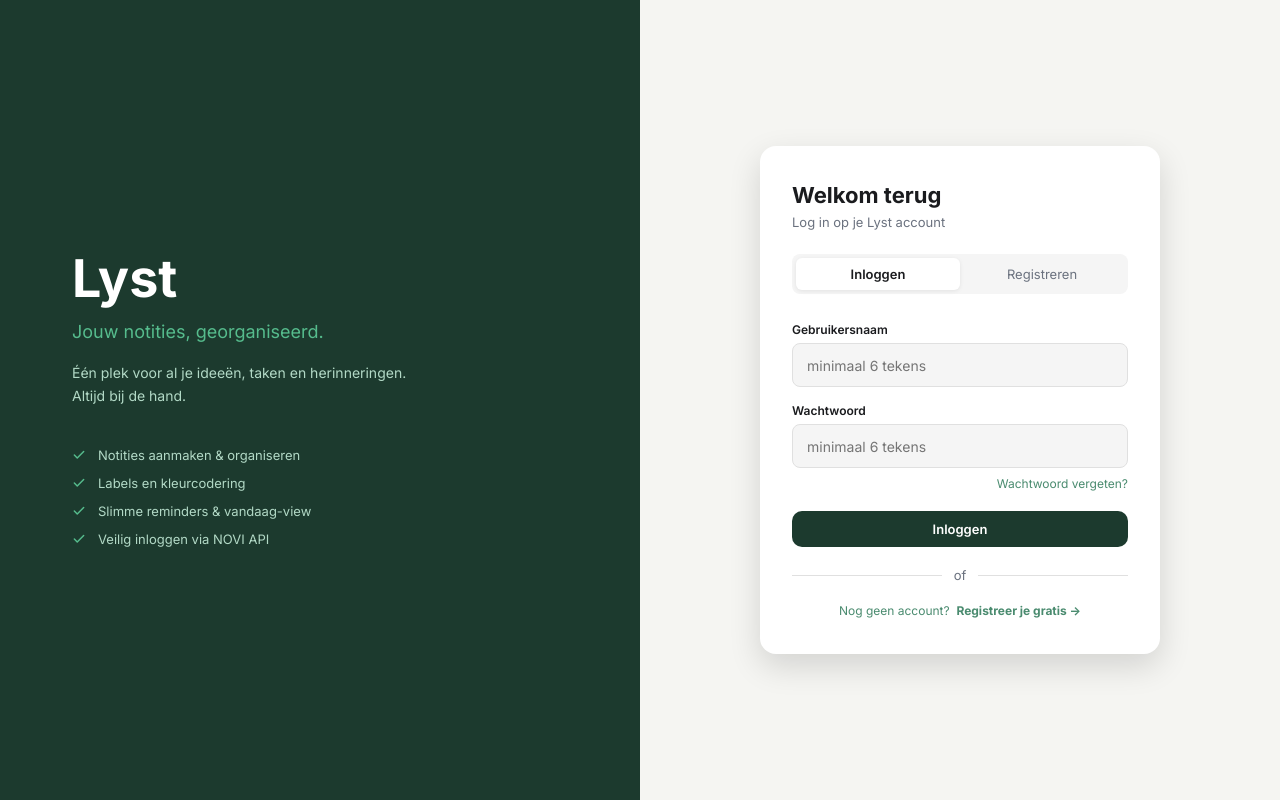
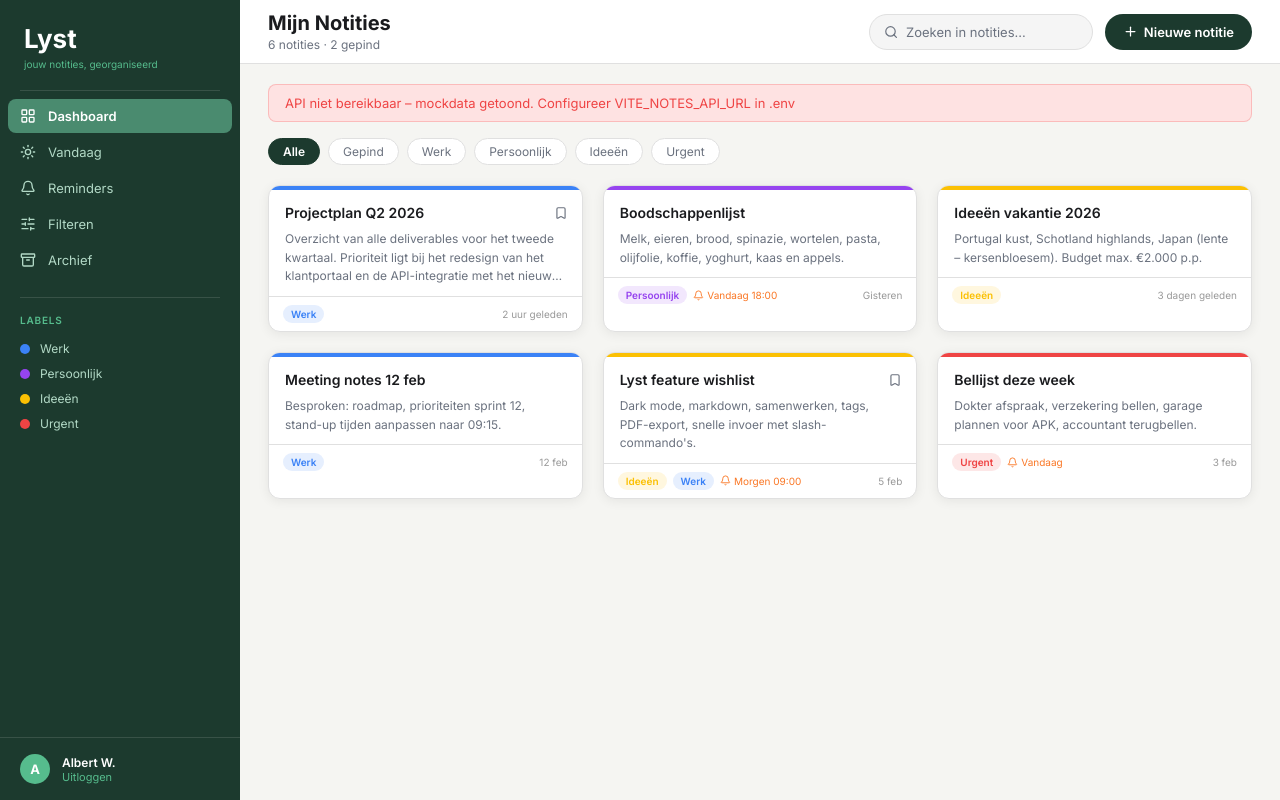
Before and after one commit to Manolo008/lyst, a React (Vite) app: page /dashboard in a window 1280 px wide. Before the commit this address led to /. Built offline with nearby package versions, Linux system fonts and the light colour scheme; no server answers; sample sign-in values are in the browser's storage.

Commit message:
fix: migrate auth to NOVI Dynamic API with email-based login
Replace deprecated Heroku backend with NOVI Dynamic API. Switch from
username to email, use novi-education-project-id header, remove
getProfile call in favour of storing user from login response.

```diff
--- a/src/api/auth.js
+++ b/src/api/auth.js
@@ -1,10 +1,18 @@
-const BASE = import.meta.env.VITE_AUTH_URL || 'https://frontend-educational-backend.herokuapp.com'
+const BASE       = import.meta.env.VITE_API_URL
+const PROJECT_ID = import.meta.env.VITE_PROJECT_ID
 
-export async function signup({ username, email, password }) {
-  const res = await fetch(`${BASE}/api/auth/signup`, {
-    method: 'POST',
-    headers: { 'Content-Type': 'application/json' },
-    body: JSON.stringify({ username, email, password, role: ['user'] }),
+function baseHeaders() {
+  return {
+    'Content-Type':              'application/json',
+    'novi-education-project-id': PROJECT_ID,
+  }
+}
+
+export async function signup({ email, password }) {
+  const res = await fetch(`${BASE}/api/users`, {
+    method:  'POST',
+    headers: baseHeaders(),
+    body:    JSON.stringify({ email, password, roles: ['user'] }),
   })
   if (!res.ok) {
     const body = await res.json().catch(() => ({}))
@@ -13,33 +21,13 @@
   return res.json()
 }
 
-export async function signin({ username, password }) {
-  const res = await fetch(`${BASE}/api/auth/signin`, {
-    method: 'POST',
-    headers: { 'Content-Type': 'application/json' },
-    body: JSON.stringify({ username, password }),
+export async function signin({ email, password }) {
+  const res = await fetch(`${BASE}/api/login`, {
+    method:  'POST',
+    headers: baseHeaders(),
+    body:    JSON.stringify({ email, password }),
   })
-  if (!res.ok) throw new Error('Gebruikersnaam of wachtwoord is onjuist.')
-  return res.json() // { id, username, email, accessToken, tokenType }
+  if (!res.ok) throw new Error('E-mailadres of wachtwoord is onjuist.')
+  const data = await res.json()
+  return { ...data, accessToken: data.token ?? data.accessToken }
 }
-
-export async function getProfile(token) {
-  const res = await fetch(`${BASE}/api/user`, {
-    headers: { Authorization: `Bearer ${token}` },
-  })
-  if (!res.ok) throw new Error('Kon profiel niet ophalen.')
-  return res.json() // { id, username, email, info, roles }
-}
-
-export async function updateProfile(token, data) {
-  const res = await fetch(`${BASE}/api/user`, {
-    method: 'PUT',
-    headers: {
-      'Content-Type': 'application/json',
-      Authorization: `Bearer ${token}`,
-    },
-    body: JSON.stringify(data),
-  })
-  if (!res.ok) throw new Error('Kon profiel niet bijwerken.')
-  return res.json()
-}
--- a/src/context/AuthContext.jsx
+++ b/src/context/AuthContext.jsx
@@ -1,39 +1,32 @@
-import { createContext, useContext, useState, useEffect } from 'react'
-import { signin, signup, getProfile } from '../api/auth'
+import { createContext, useContext, useState } from 'react'
+import { signin, signup } from '../api/auth'
 
 const AuthContext = createContext(null)
 
 export function AuthProvider({ children }) {
-  const [user,    setUser]    = useState(null)
-  const [token,   setToken]   = useState(() => localStorage.getItem('lyst_token'))
-  const [loading, setLoading] = useState(!!localStorage.getItem('lyst_token'))
+  const [token, setToken] = useState(() => localStorage.getItem('lyst_token'))
+  const [user,  setUser]  = useState(() => {
+    const saved = localStorage.getItem('lyst_user')
+    return saved ? JSON.parse(saved) : null
+  })
 
-  // Herstel sessie bij page refresh
-  useEffect(() => {
-    if (!token) { setLoading(false); return }
-    getProfile(token)
-      .then(setUser)
-      .catch(() => logout())
-      .finally(() => setLoading(false))
-  }, []) // eslint-disable-line react-hooks/exhaustive-deps
-
-  async function login(username, password) {
-    const data = await signin({ username, password })
-    const jwt = data.accessToken
+  async function login(email, password) {
+    const data = await signin({ email, password })
+    const jwt  = data.accessToken
     localStorage.setItem('lyst_token', jwt)
+    localStorage.setItem('lyst_user',  JSON.stringify(data.user ?? { email }))
     setToken(jwt)
-    const profile = await getProfile(jwt)
-    setUser(profile)
-    return profile
+    setUser(data.user ?? { email })
   }
 
-  async function register(username, email, password) {
-    await signup({ username, email, password })
-    return login(username, password)
+  async function register(email, password) {
+    await signup({ email, password })
+    return login(email, password)
   }
 
   function logout() {
     localStorage.removeItem('lyst_token')
+    localStorage.removeItem('lyst_user')
     setToken(null)
     setUser(null)
   }
@@ -47,14 +40,6 @@
     logout,
   }
 
-  if (loading) {
-    return (
-      <div style={{ display: 'flex', height: '100vh', alignItems: 'center', justifyContent: 'center', background: 'var(--bg)' }}>
-        <div className="spinner" />
-      </div>
-    )
-  }
-
   return <AuthContext.Provider value={value}>{children}</AuthContext.Provider>
 }
 
--- a/src/pages/Login.jsx
+++ b/src/pages/Login.jsx
@@ -15,7 +15,6 @@
   const navigate = useNavigate()
 
   const [tab,      setTab]      = useState('login')
-  const [username, setUsername] = useState('')
   const [email,    setEmail]    = useState('')
   const [password, setPassword] = useState('')
   const [error,    setError]    = useState('')
@@ -30,10 +29,9 @@
     setLoading(true)
     try {
       if (tab === 'login') {
-        await login(username, password)
+        await login(email, password)
       } else {
-        if (!email) { setError('Vul een e-mailadres in.'); setLoading(false); return }
-        await register(username, email, password)
+        await register(email, password)
       }
       navigate('/dashboard')
     } catch (err) {
@@ -79,31 +77,16 @@
 
           <form onSubmit={handleSubmit}>
             <div className="form-group">
-              <label className="form-label">Gebruikersnaam</label>
+              <label className="form-label">E-mailadres</label>
               <input
                 className="form-input"
-                type="text"
-                placeholder="minimaal 6 tekens"
-                value={username}
-                onChange={(e) => setUsername(e.target.value)}
+                type="email"
+                placeholder="jouw@email.nl"
+                value={email}
+                onChange={(e) => setEmail(e.target.value)}
                 required
-                minLength={6}
               />
             </div>
-
-            {tab === 'register' && (
-              <div className="form-group">
-                <label className="form-label">E-mailadres</label>
-                <input
-                  className="form-input"
-                  type="email"
-                  placeholder="jouw@email.nl"
-                  value={email}
-                  onChange={(e) => setEmail(e.target.value)}
-                  required
-                />
-              </div>
-            )}
 
             <div className="form-group">
               <label className="form-label">Wachtwoord</label>
```
